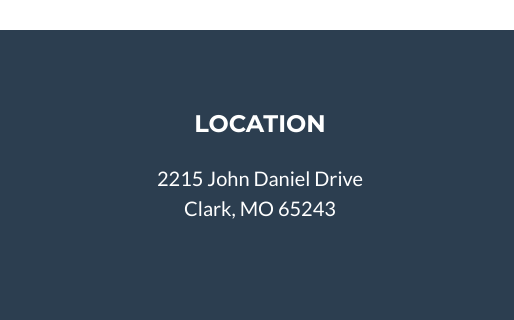
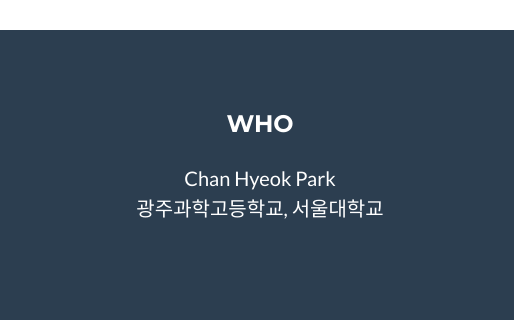
Before and after one commit to bam111/homepage_test, a plain HTML site: page index.html in a window 1280 px wide. Shown: the part 3127-3447 px from the top of the page, 0-514 px from the left. Drawn offline with nearby package versions, Linux system fonts and the light colour scheme.

Commit message:
with junhbang22
hi1hi1

```diff
--- a/index.html
+++ b/index.html
@@ -222,13 +222,13 @@
         <footer class="footer text-center">
             <div class="container">
                 <div class="row">
-                    <!-- Footer Location-->
+                    <!-- Footer Who-->
                     <div class="col-lg-4 mb-5 mb-lg-0">
-                        <h4 class="text-uppercase mb-4">Location</h4>
+                        <h4 class="text-uppercase mb-4">Who</h4>
                         <p class="lead mb-0">
-                            2215 John Daniel Drive
+                            Chan Hyeok Park
                             <br />
-                            Clark, MO 65243
+                            광주과학고등학교, 서울대학교
                         </p>
                     </div>
                     <!-- Footer Social Icons-->
```
